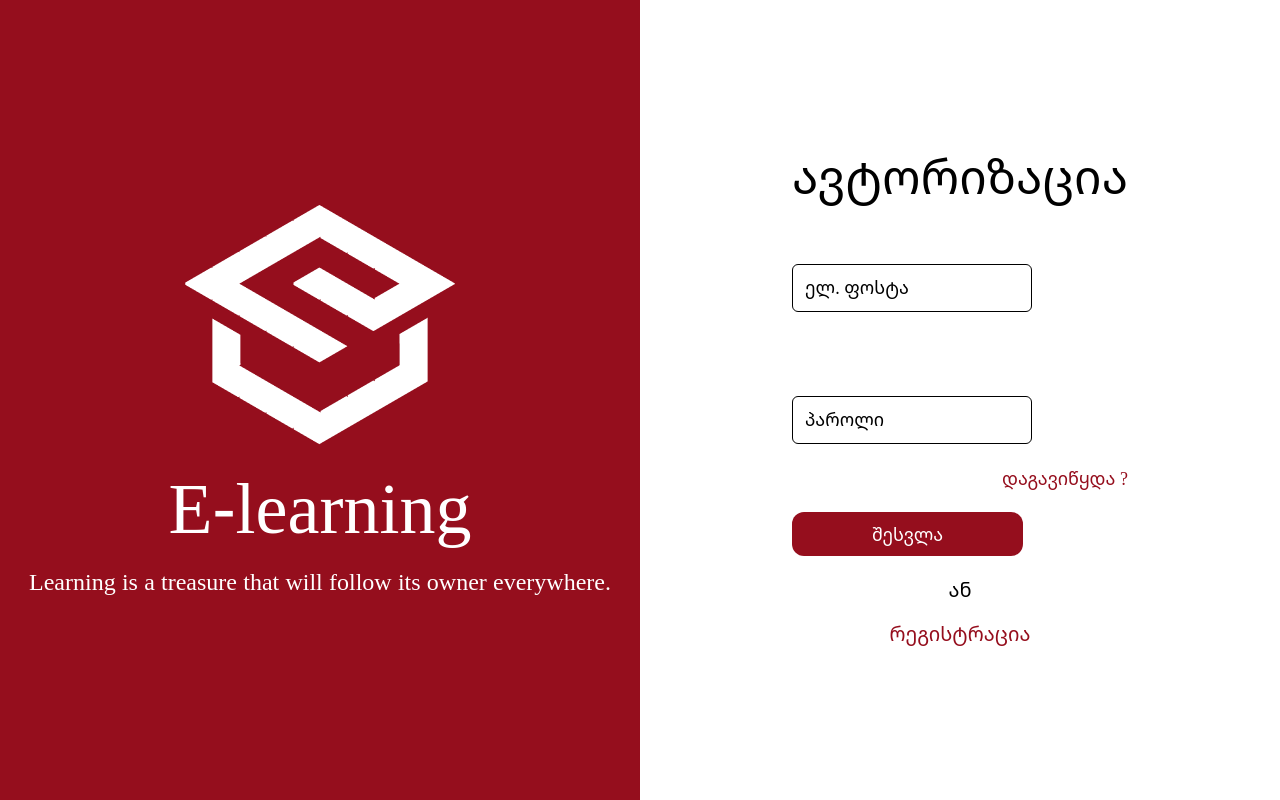
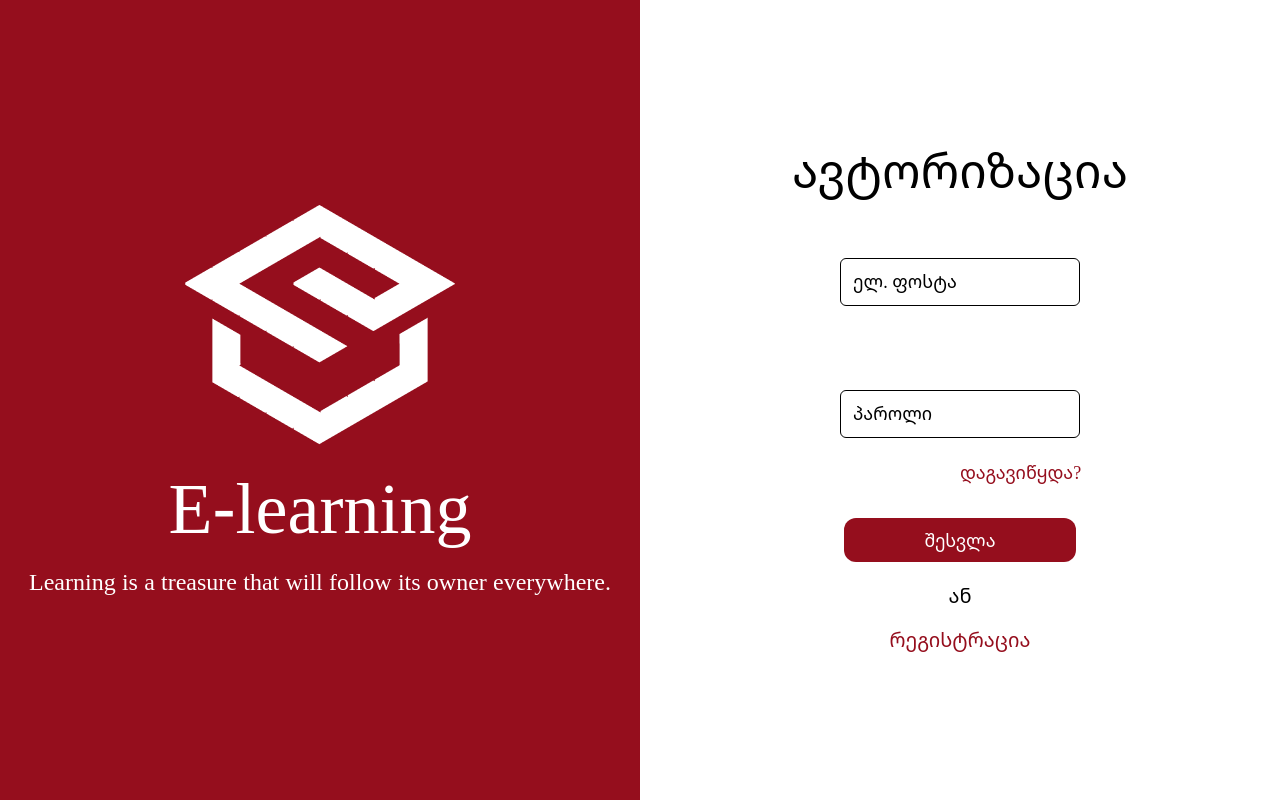
Before and after one commit to Gandobilis/multi-rep, a Vue app: page / in a window 1280 px wide. Built offline with nearby package versions, Linux system fonts and the light colour scheme.

Commit message:
absolute tag added.

```diff
--- a/src/views/SignIn.vue
+++ b/src/views/SignIn.vue
@@ -1,27 +1,28 @@
 <script setup>
 import Side from '../components/SideBar.vue'
-import { useSignIn } from '../composables/signIn';
+import {useSignIn} from '../composables/signIn';
 
-const { inputs } = useSignIn();
-
+const {inputs} = useSignIn();
 </script>
 
 <template>
   <div class="flex">
-    <Side />
+    <Side/>
     <div class="flex w-1/2 justify-center">
       <div class="flex flex-col justify-center">
         <h2 class="text-5xl font-medium">ავტორიზაცია</h2>
-        <div class="flex flex-col gap-y-5">
+        <div class="flex flex-col gap-y-5 items-center">
           <div v-for="item in inputs" :key="item.index" class="flex flex-col mt-16">
             <input
-              type="text"
-              class="border border-black rounded-md w-60 h-12 placeholder:text-black placeholder:text-lg pl-3"
-              :placeholder="item.placeholder"
+                type="text"
+                class="border border-black rounded-md w-60 h-12 placeholder:text-black placeholder:text-lg pl-3"
+                :placeholder="item.placeholder"
             />
           </div>
-          <a href="" class="text-red text-lg flex justify-end">დაგავიწყდა ?</a>
-          <div>
+          <div class="relative">
+          <a href="" class="text-red text-lg absolute whitespace-nowrap">დაგავიწყდა?</a>
+          </div>
+          <div class="mt-10">
             <button class="px-20 py-2 bg-store-red text-lg rounded-xl text-white">შესვლა</button>
           </div>
           <div class="flex flex-col font-medium gap-y-4 items-center text-xl">
```
